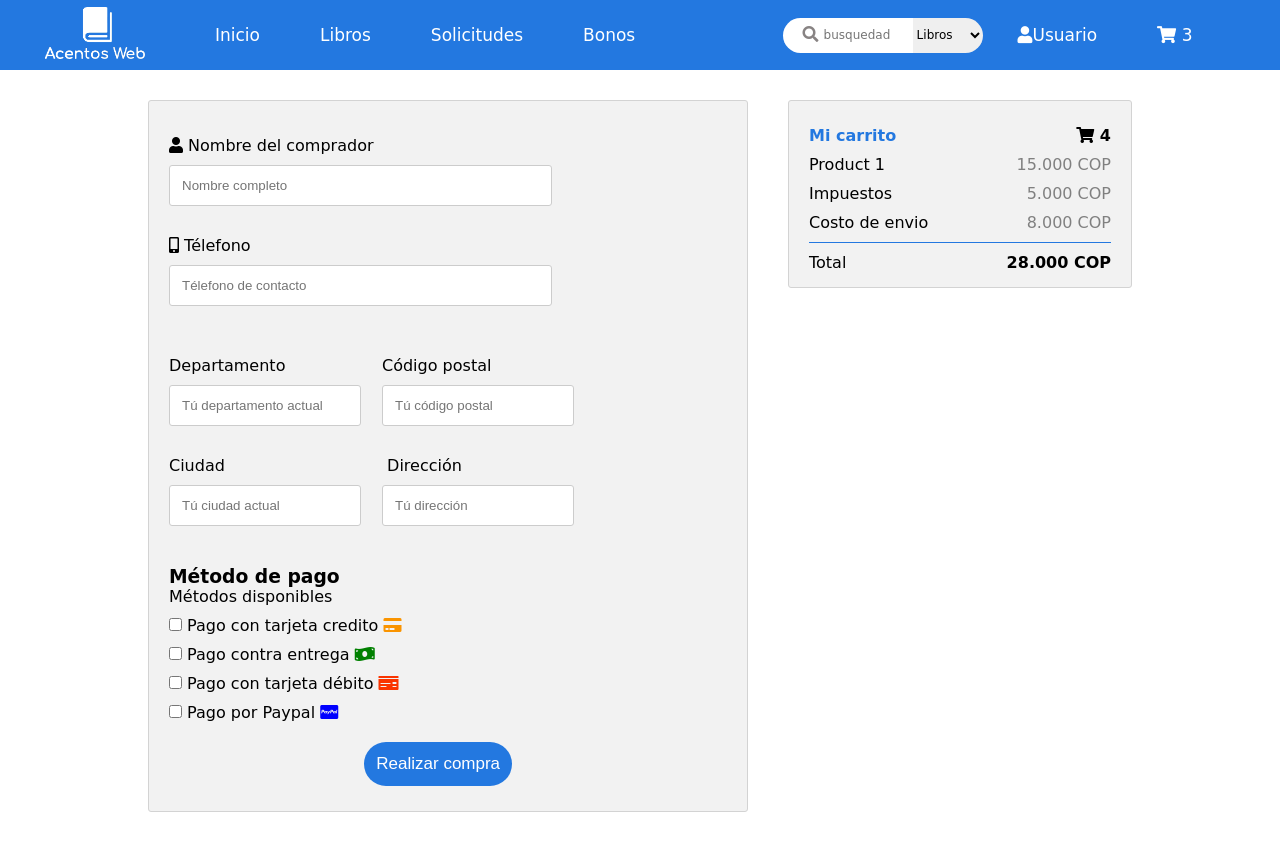
After one commit to scorreah/Acentos-Web, a Django app: page /compras/compra in a window 1280 px wide. The commit adds this page. Run offline with Django 3.2, Linux system fonts and the light colour scheme.

Commit message:
creacion vista compra, template y css, resolución de bugs de navbar

```diff
--- a/Acentos/compras/urls.py
+++ b/Acentos/compras/urls.py
@@ -11,4 +11,9 @@ urlpatterns = [
         view=views.carrito,
         name='carrito'
     ),
+    path(
+        route= 'compra',
+        view= views.compra,
+        name= 'compra',
+    )
 ]
--- a/Acentos/compras/views.py
+++ b/Acentos/compras/views.py
@@ -5,4 +5,8 @@ from django.shortcuts import render
 # Create your views here.
 def carrito(request):
     """Se encarga de los detalles del carrito."""
-    return render(request = request, template_name='compras/carrito.html')
+    return render(request=request, template_name='compras/carrito.html')
+
+def compra(request):
+    """Se encarga de confirmar la compra y seleccionar los métodos de envio y pago"""
+    return render(request=request,template_name='compras/compra.html')
--- /dev/null
+++ b/Acentos/static/css/compra.css
@@ -0,0 +1,85 @@
+.seccion{
+    display: block;
+    margin: 0 auto;
+    width: 80%;
+}
+
+.row{
+    font-family: 'Comfortaa', cursive;
+    display: flex;
+    flex-wrap: wrap;
+    margin: 10px auto;
+    padding-top: 10px;
+}
+
+.col-50{
+    flex:50%;
+}
+
+.col-25{
+    flex:25%;
+}
+
+.container {
+    margin:20px;
+    background-color: #f2f2f2;
+    padding: 5px 20px 15px 20px;
+    border: 1px solid lightgrey;
+    border-radius: 3px;
+    box-sizing: border-box;
+}
+
+.camposT{
+    width: 90%;
+    margin-bottom: 20px;
+    padding: 12px;
+    border: 1px solid #ccc;
+    border-radius: 3px;
+    box-sizing: border-box;
+    margin-right: 10px;
+  }
+
+.Txt{
+    margin-top: 10px;
+    margin-bottom: 10px;
+    display: block;
+  }
+
+  #MDP{
+    margin-top: 0;
+    margin-bottom: 20px;
+  }
+
+  .btn {
+    background-color: #2378e0;
+    color: white;
+    padding: 12px;
+    margin: 10px 35%;
+    border: none;
+    border-radius: 25px;
+    cursor: pointer;
+    font-size: 17px;
+  }
+
+  .btn:hover {
+    background-color: #438be4;
+  }
+
+  .price {
+    float: right;
+    color: grey;
+  }
+
+  .items{
+    margin-bottom: 10px;
+  }
+
+  hr{
+    background-color: #2378e0;
+    height: 0.5px;
+    border: none;
+  }
+
+  .itemsTotal{
+      margin-top: 10px;
+  }
--- /dev/null
+++ b/Acentos/templates/compras/compra.html
@@ -0,0 +1,119 @@
+{% extends "base.html" %}
+
+{% load static %}
+{% block head_content %}
+    <title>Compra</title>
+    <link rel="stylesheet" type="text/css" href="{% static 'css/compra.css' %}">
+{% endblock %}
+
+{% block content %}
+    <div class="seccion">
+        <div class="row">
+            <div class="col-50">
+            <div class="container">
+                <form action="/action_page.php">
+                <div class="row">
+                    <div class="col-75">
+                    <label for="fname" class="Txt"><i class="fa fa-user"></i> Nombre del comprador</label>
+                    <input type="text" class="camposT" name="firstname" placeholder="Nombre completo">
+                    <label for="Télefono" class="Txt"><i class="fas fa-mobile-alt"></i> Télefono</label>
+                    <input type="text" class="camposT" name="Teléfono de contacto" placeholder="Télefono de contacto">
+                    <div class="row">
+                        <div class="col-25">
+                        <label for="city" class="Txt">Departamento</label>
+                        <input type="text" class="camposT" name="departamento" placeholder="Tú departamento actual">
+                        <label for="state" class="Txt">Ciudad</label>
+                        <input type="text" class="camposT" name="ciudad" placeholder="Tú ciudad actual">
+                        </div>
+                        <div class="col-25">
+                        <label for="zip" class="Txt">Código postal</label>
+                        <input type="text" class="camposT" name="código postal" placeholder="Tú código postal">
+                        <label for="adr" class="Txt"><i class="fa fa-address-card-o"></i> Dirección</label>
+                        <input type="text" class="camposT" name="address" placeholder="Tú dirección">
+                        </div>
+                    </div>
+                    </div>
+                </div>
+                <h3>Método de pago</h3>
+                <label for="fname" id="MDP">Métodos disponibles</label>
+                <form action="" method="POST">
+                    {% csrf_token %}
+                    <label class="Txt">
+                        <input type="checkbox" name="MDP" value="opcionTC"> Pago con tarjeta credito
+                        <i class="fas fa-credit-card" style="color:#FA9400"></i>
+                    </label>
+                    <label class="Txt">
+                        <input type="checkbox" name="MDP" value="opcionCE"> Pago contra entrega
+                        <i class="fas fa-money-bill-wave" style="color:green;"></i>
+                    </label>
+                    <label class="Txt">
+                        <input type="checkbox" name="MDP" value="opcionTD"> Pago con tarjeta débito
+                        <i class="fas fa-money-check" style="color:#FA3500"></i>
+                    </label>
+                    <label class="Txt">
+                        <input type="checkbox" name="MDP" value="opcionPP"> Pago por Paypal
+                        <i class="fab fa-cc-paypal" style="color:blue;"></i>
+                    </label>
+                </form>
+                <input type="submit" value="Realizar compra" class="btn">
+                <!-- Info pa la tarjeta, no sé como implmentarla aún.
+                                <div class="col-50">
+                    <label for="cname">Nombre del responsable</label>
+                    <input type="text" id="cname" name="cardname" placeholder="John More Doe">
+                    <label for="ccnum">Número de tarjeta</label>
+                    <input type="text" id="ccnum" name="cardnumber" placeholder="1111-2222-3333-4444">
+                    <div class="row">
+                    <div class="col-50">
+                        <label for="expyear">Exp Year</label>
+                        <select name='expireMM' id='expireMM'>
+                        <option value='01'>1</option>
+                        <option value='02'>2</option>
+                        <option value='03'>3</option>
+                        <option value='04'>4</option>
+                        <option value='05'>5</option>
+                        <option value='06'>6</option>
+                        <option value='07'>7</option>
+                        <option value='08'>8</option>
+                        <option value='09'>9</option>
+                        <option value='10'>10</option>
+                        <option value='11'>11</option>
+                        <option value='12'>12</option>
+                    </select>
+                    <select name='expireYY' id='expireYY'>
+                        <option value='20'>2020</option>
+                        <option value='21'>2021</option>
+                        <option value='22'>2022</option>
+                        <option value='23'>2023</option>
+                        <option value='24'>2024</option>
+                        <option value='25'>2025</option>
+                        <option value='26'>2026</option>
+                        <option value='27'>2027</option>
+                    </select>
+                    </div>
+                    <div class="col-50">
+                        <label for="cvv">CVV</label>
+                        <input type="text" id="cvv" name="cvv" placeholder="352">
+                    </div>
+                    </div>
+                </div>
+                -->
+            </div>
+            </div>
+            <div class="col-25">
+            <div class="container">
+                <h4 style="color:#2378e0; margin-bottom: 10px; padding-top: 20px;">Mi carrito
+                <span class="price" style="color:black;">
+                    <i class="fa fa-shopping-cart"></i>
+                    <b>4</b>
+                </span>
+                </h4>
+                <p class="items">Product 1<span class="price">15.000 COP</span></p>
+                <p class="items">Impuestos<span class="price">5.000 COP</span></p>
+                <p class="items">Costo de envio<span class="price">8.000 COP</span></p>
+                <hr>
+                <p class="itemsTotal">Total <span class="price" style="color:black"><b>28.000 COP</b></span></p>
+            </div>
+            </div>
+        </div>
+    </div>
+{% endblock %}
```
Also changed, not shown: Acentos/static/css/carrito.css (+12 -17 lines), Acentos/templates/compras/carrito.html (+5 -6 lines).
